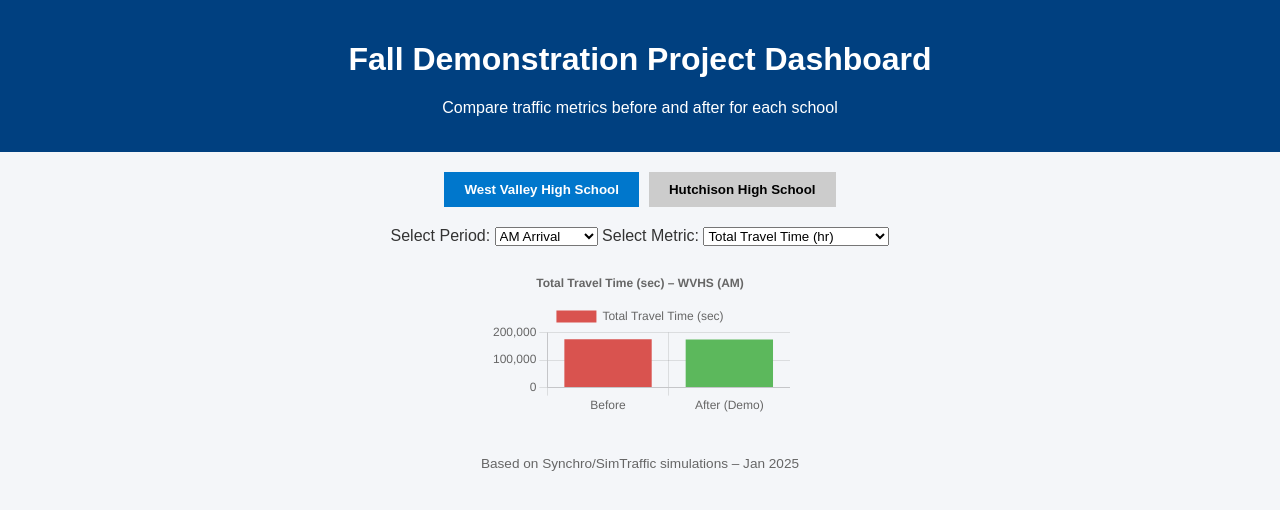
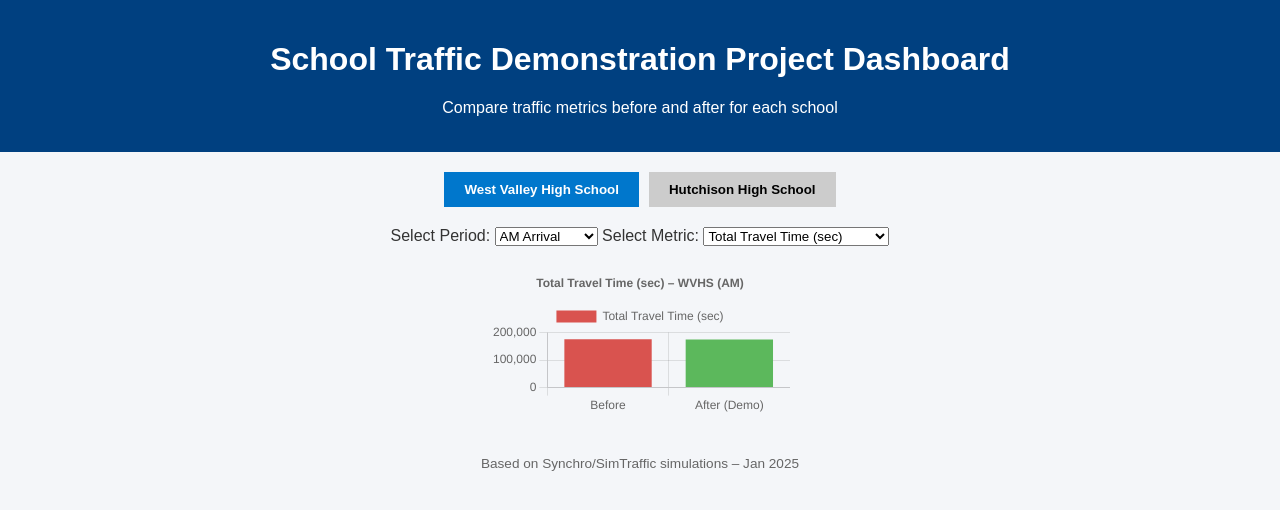
Before and after one commit to sgarcese/BloombergMayorsChallenge25, a plain HTML site: page index.html in a window 1280 px wide. Drawn offline with nearby package versions, Linux system fonts and the light colour scheme.

Commit message:
Update index.html to reflect switch from hr to seconds, and fixing title

```diff
--- a/index.html
+++ b/index.html
@@ -3,13 +3,13 @@
 <head>
   <meta charset="UTF-8" />
   <meta name="viewport" content="width=device-width, initial-scale=1.0"/>
-  <title>Fall Demo Traffic Dashboard</title>
+  <title>Bloomberg Mayor's Challenge Prototype</title>
   <link rel="stylesheet" href="styles.css" />
   <script src="https://cdn.jsdelivr.net/npm/chart.js"></script>
 </head>
 <body>
   <header>
-    <h1>Fall Demonstration Project Dashboard</h1>
+    <h1>School Traffic Demonstration Project Dashboard</h1>
     <p>Compare traffic metrics before and after for each school</p>
   </header>
 
@@ -27,8 +27,8 @@
 
     <label for="metric">Select Metric:</label>
     <select id="metric">
-      <option value="ttt">Total Travel Time (hr)</option>
-      <option value="delay">Total Delay (hr)</option>
+      <option value="ttt">Total Travel Time (sec)</option>
+      <option value="delay">Total Delay (sec)</option>
       <option value="avgDelay">Avg Delay per Vehicle (sec)</option>
       <option value="stops">Total Vehicle Stops</option>
       <option value="fuel">Fuel Used (gal)</option>
```
